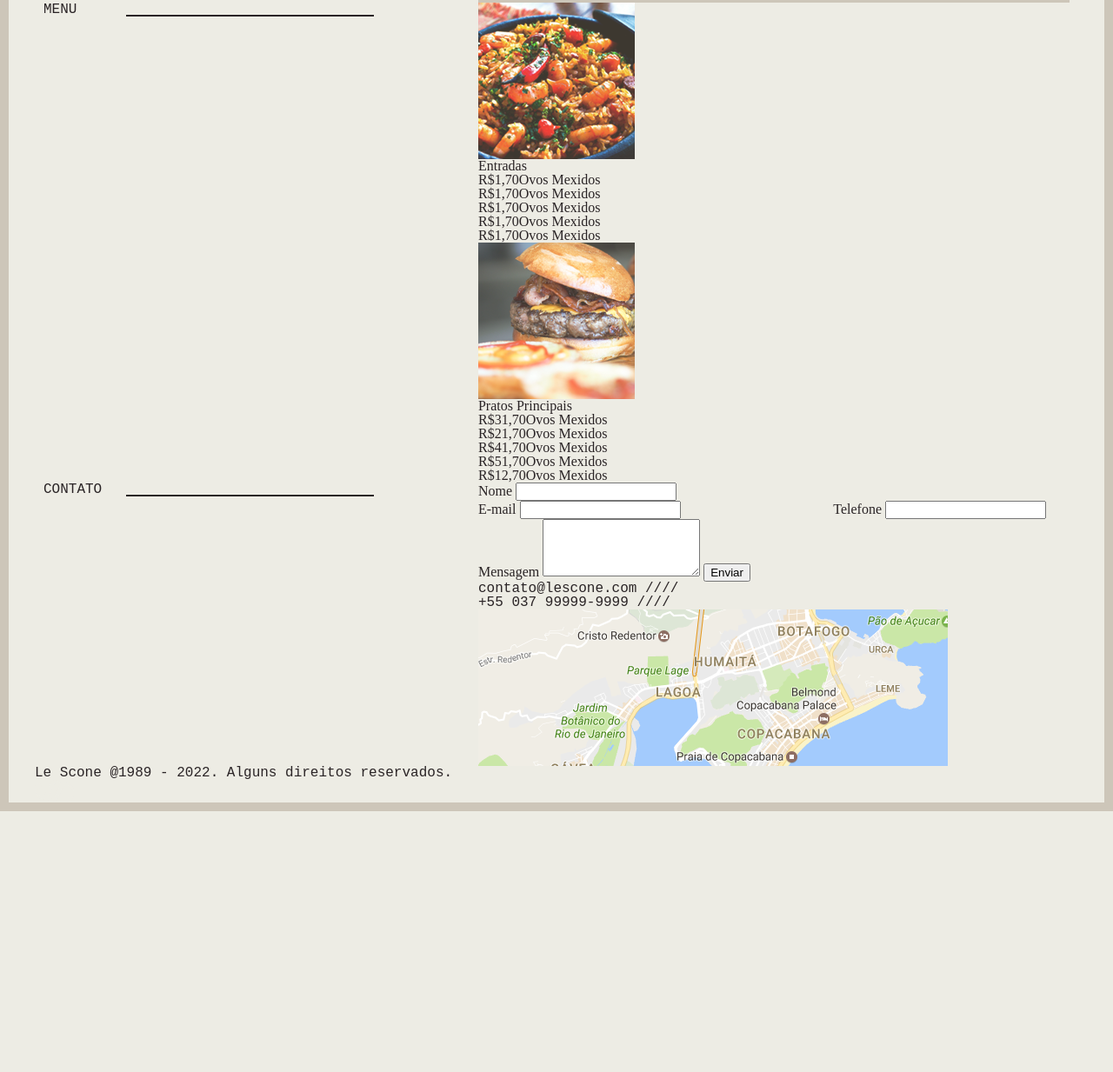
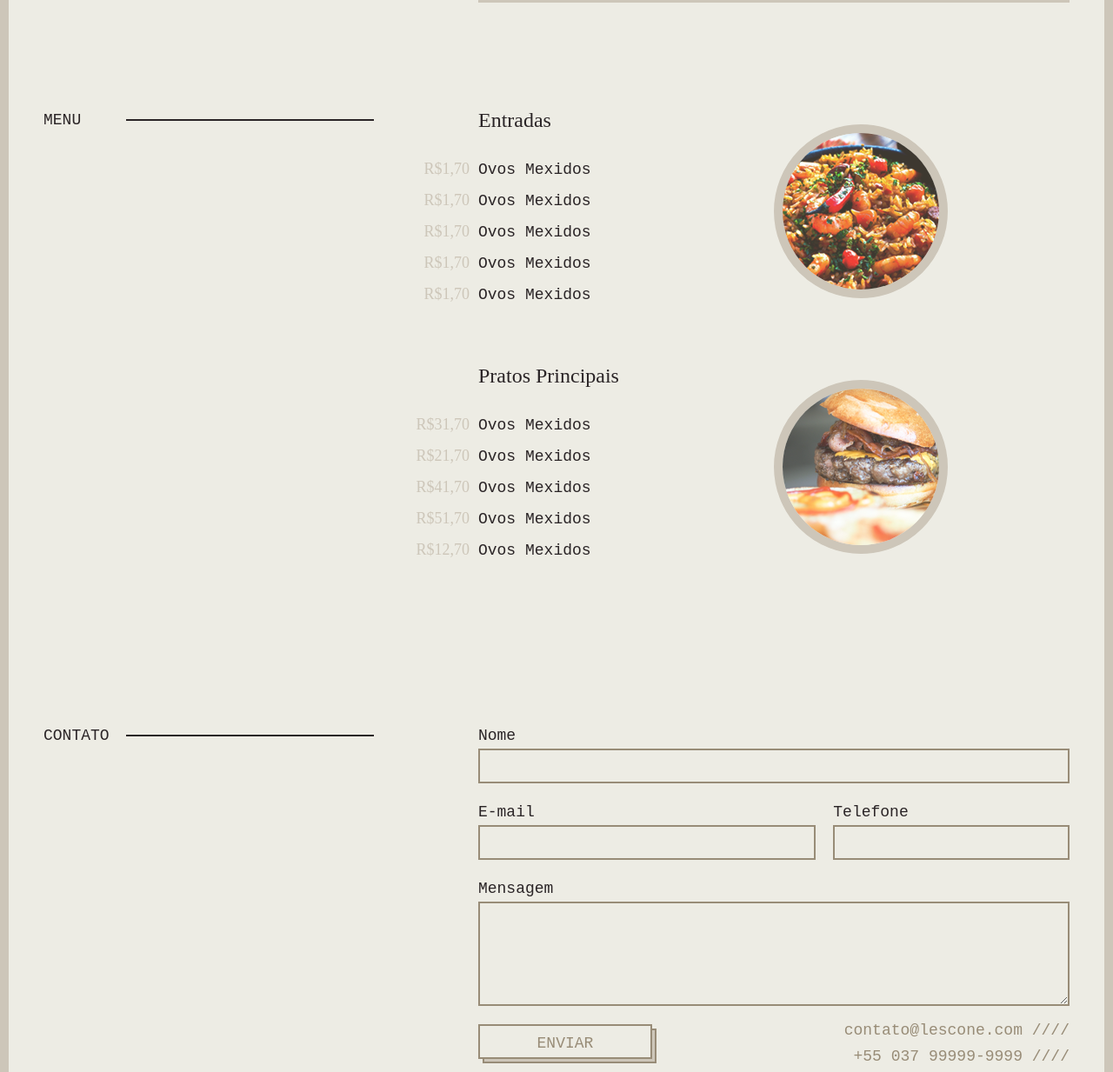
Before and after one commit to Eddi3MS/le_scone--sass_Origamid, a plain HTML site: page index.html in a window 1280 px wide. Shown: the part 943-2176 px from the top of the page at 87% size. Before the commit the page ends 1876 px from the top, so only its background shows below. Drawn offline with Linux system fonts and the light colour scheme; a web font is replaced by a local one.

Commit message:
Le Scone finalizado

```diff
--- /dev/null
+++ b/css/_contato.scss
@@ -0,0 +1,77 @@
+.contato {
+  margin-block: 120px;
+
+  @include device(s) {
+    margin-block: 60px;
+  }
+
+  form {
+    label {
+      @include font-01(18);
+      display: block;
+    }
+
+    input[type="text"],
+    textarea {
+      @include font-01(18);
+      color: $dark01;
+      width: 100%;
+      padding-inline: 5px;
+      height: 40px;
+      border: $border;
+      border-color: $light03;
+      background-color: transparent;
+      margin-bottom: 1em;
+
+      &:focus,
+      &:hover {
+        outline: none;
+        border-color: $light02;
+      }
+    }
+
+    textarea {
+      height: 120px;
+    }
+
+    .button {
+      @include font-01(18);
+      cursor: pointer;
+      color: $light03;
+      border: $border;
+      text-transform: uppercase;
+      border-color: $light03;
+      background-color: transparent;
+      display: block;
+      width: 200px;
+      padding-top: 5px;
+
+      @include box-shadow(5px 5px 0 -2px $light02, 5px 5px 0 0 $light03);
+      transition: 0.3s;
+
+      &:hover {
+        @include box-shadow(3px 3px 0 -2px $light02, 3px 3px 0 0 $light03);
+      }
+    }
+  }
+
+  .contato-info {
+    display: inline-block;
+    color: $light03;
+    margin-block: 2em 3em;
+    @include device(l) {
+      float: right;
+      text-align: right;
+      margin-top: -3em;
+    }
+  }
+
+  .contato-mapa {
+    display: block;
+    @include box-shadow(0 0 0 10px $light03);
+    clear: both;
+    img {
+      width: 100%;
+    }
+  }
+}
--- /dev/null
+++ b/css/_footer.scss
@@ -0,0 +1,24 @@
+footer {
+  padding-block: 10px;
+  background-color: $dark01;
+  @include box-shadow(0 0 0 10px $dark01);
+
+  .footer_container {
+    display: flex;
+    align-items: center;
+    justify-content: space-between;
+    gap: 10px;
+
+    @include device(s) {
+      flex-direction: column;
+      justify-content: center;
+    }
+  }
+
+  p {
+    color: $light01;
+    @include device(s) {
+      text-align: center;
+    }
+  }
+}
--- a/css/_geral.scss
+++ b/css/_geral.scss
@@ -1,6 +1,6 @@
 body {
   background: $light01;
-  border: 10px solid $light02;
+  border: $borderL;
   color: $dark01;
 
   @include device(s) {
--- a/css/_grid.scss
+++ b/css/_grid.scss
@@ -30,7 +30,7 @@ $s-device: 480px;
   $result: calc(#{$width} - #{$gutter});
 
   @if $offset == offset {
-    $result: calc(#{$width} + #{$gutter / 2});
+    $result: calc(#{$width} + calc(#{$gutter} / 2));
   }
 
   @return $result;
@@ -49,7 +49,7 @@ $s-device: 480px;
 @mixin grid-structure {
   float: left;
   min-height: 1px;
-  margin-inline: $gutter / 2;
+  margin-inline: calc(#{$gutter} / 2);
   @include device(s) {
     width: 100%;
     float: none;
--- a/css/_intro.scss
+++ b/css/_intro.scss
@@ -59,6 +59,6 @@
 }
 
 .intro-foto {
-  border: 10px solid $light02;
+  border: $borderL;
   width: 100%;
 }
--- /dev/null
+++ b/css/_menu.scss
@@ -0,0 +1,49 @@
+.menu {
+  margin-block: 120px;
+
+  @include device(s) {
+    margin-block: 60px;
+  }
+}
+
+.menu-item {
+  margin-bottom: 60px;
+  h2 {
+    @include font-02(24);
+    margin-bottom: 1em;
+  }
+
+  li {
+    @include font-01(18);
+    line-height: em(35, 18);
+
+    span {
+      font-family: $font2;
+      color: $light02;
+      display: inline-block;
+      width: 70px;
+      margin-right: 10px;
+      text-align: right;
+      margin-left: -80px;
+
+      @include device(s) {
+        margin-left: 0;
+        width: auto;
+      }
+    }
+  }
+
+  img {
+    border-radius: 50%;
+    border: $borderL;
+    position: absolute;
+    right: 0;
+    @include device(l) {
+      margin-top: 20px;
+      right: 150px;
+    }
+    @include device(s) {
+      width: 120px;
+    }
+  }
+}
--- a/css/_mixins-e-functions.scss
+++ b/css/_mixins-e-functions.scss
@@ -15,9 +15,10 @@ $font2: "Aref Ruqaa", serif;
 // border
 
 $border: 2px solid $dark01;
+$borderL: 10px solid $light02;
 
 @function em($pixel, $contexto: 16) {
-  @return $pixel / $contexto + "em";
+  @return $pixel / $contexto + em;
 }
 
 @mixin font-01($size) {
@@ -40,3 +41,9 @@ $border: 2px solid $dark01;
     line-height: em(30, 24);
   }
 }
+
+@mixin box-shadow($shadow...) {
+  -webkit-box-shadow: $shadow;
+  -moz-box-shadow: $shadow;
+  box-shadow: $shadow;
+}
--- a/css/styles.scss
+++ b/css/styles.scss
@@ -3,3 +3,6 @@
 @import "mixins-e-functions";
 @import "geral";
 @import "intro";
+@import "menu";
+@import "contato";
+@import "footer";
--- a/index.html
+++ b/index.html
@@ -78,7 +78,7 @@
 
           <label for="message">Mensagem</label>
           <textarea name="message" id="message" rows="4"></textarea>
-          <input type="button" value="Enviar" class="" button />
+          <input type="button" value="Enviar" class="button" button />
         </form>
         <div class="contato-info">
           <p>contato@lescone.com ////</p>
@@ -90,7 +90,7 @@
       </div>
     </section>
     <footer>
-      <div class="container">
+      <div class="container footer_container">
         <p>Le Scone @1989 - 2022. Alguns direitos reservados.</p>
         <a href="https://www.edsonmarcelo.com.br" target="_blank"
           ><img src="img/lescone-icone.png" alt="icon"
```
Also changed, not shown: css/styles.css, 1 other file.
